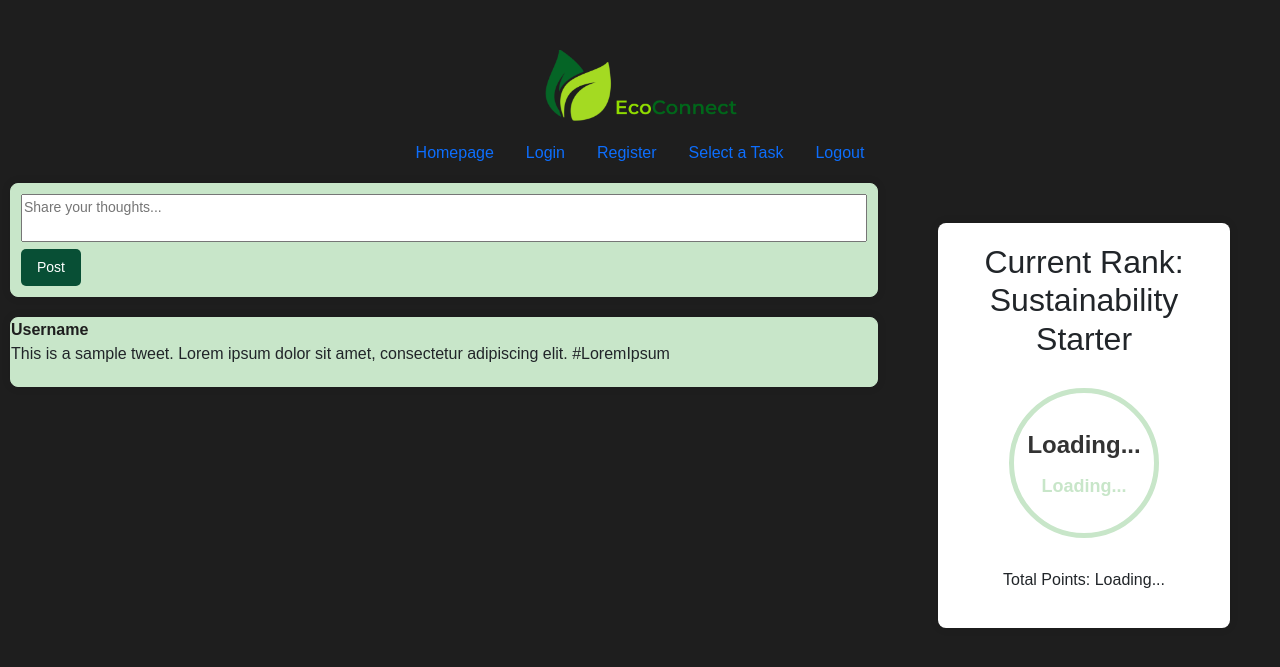
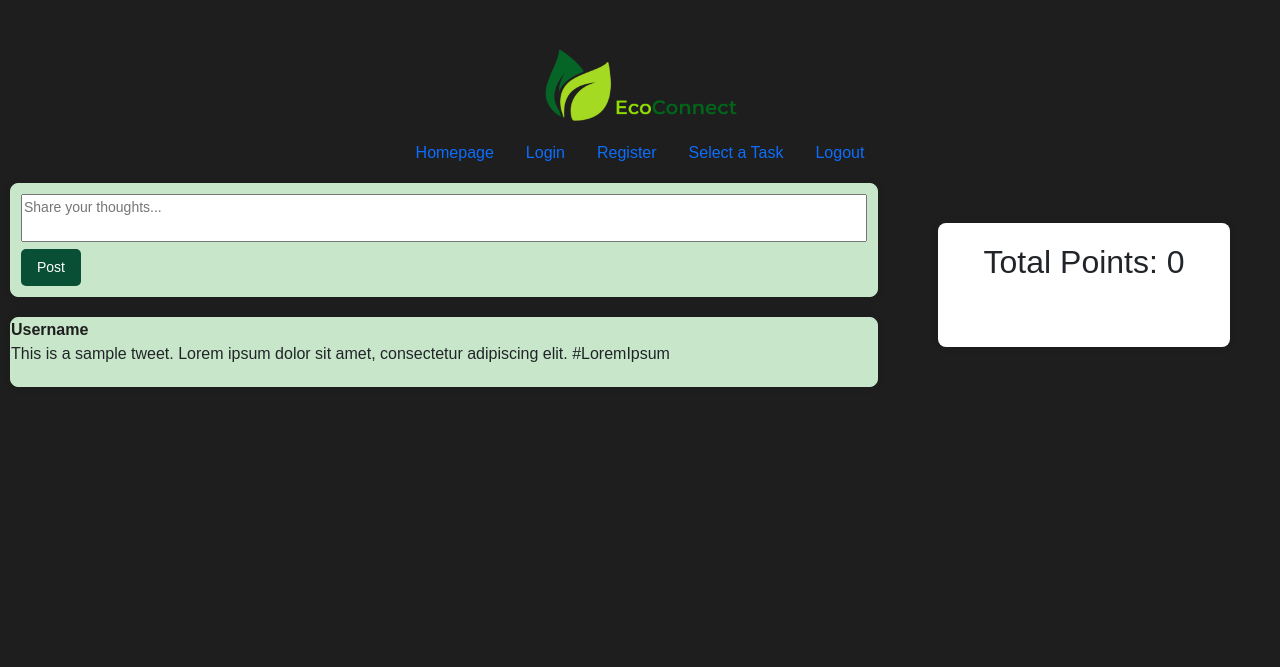
Before and after one commit to gpadberg/EcoConnect, a Flask app: page /homepage in a window 1280 px wide. Shown: the top 667 px of the page. Run offline with Flask 3, Linux system fonts and the light colour scheme.

Commit message:
Update home.html

```diff
--- a/templates/home.html
+++ b/templates/home.html
@@ -53,12 +53,7 @@
 
         <!-- Right Column -->
         <div class="rank-container">
-            <h2>Current Rank: Sustainability Starter</h2>
-            <div class="circle" id="pointsCircle">
-                <span class="circle-text" id="pointsText">Loading...</span>
-                <span class="bonus-points" id="bonusPoints">Loading...</span>
-            </div>
-            <p id="totalPoints">Total Points: Loading...</p>
+            <h2 id="totalPoints">Total Points: {{ total_points }}</h2>
         </div>
 
         <script src="script.js"></script>
```
